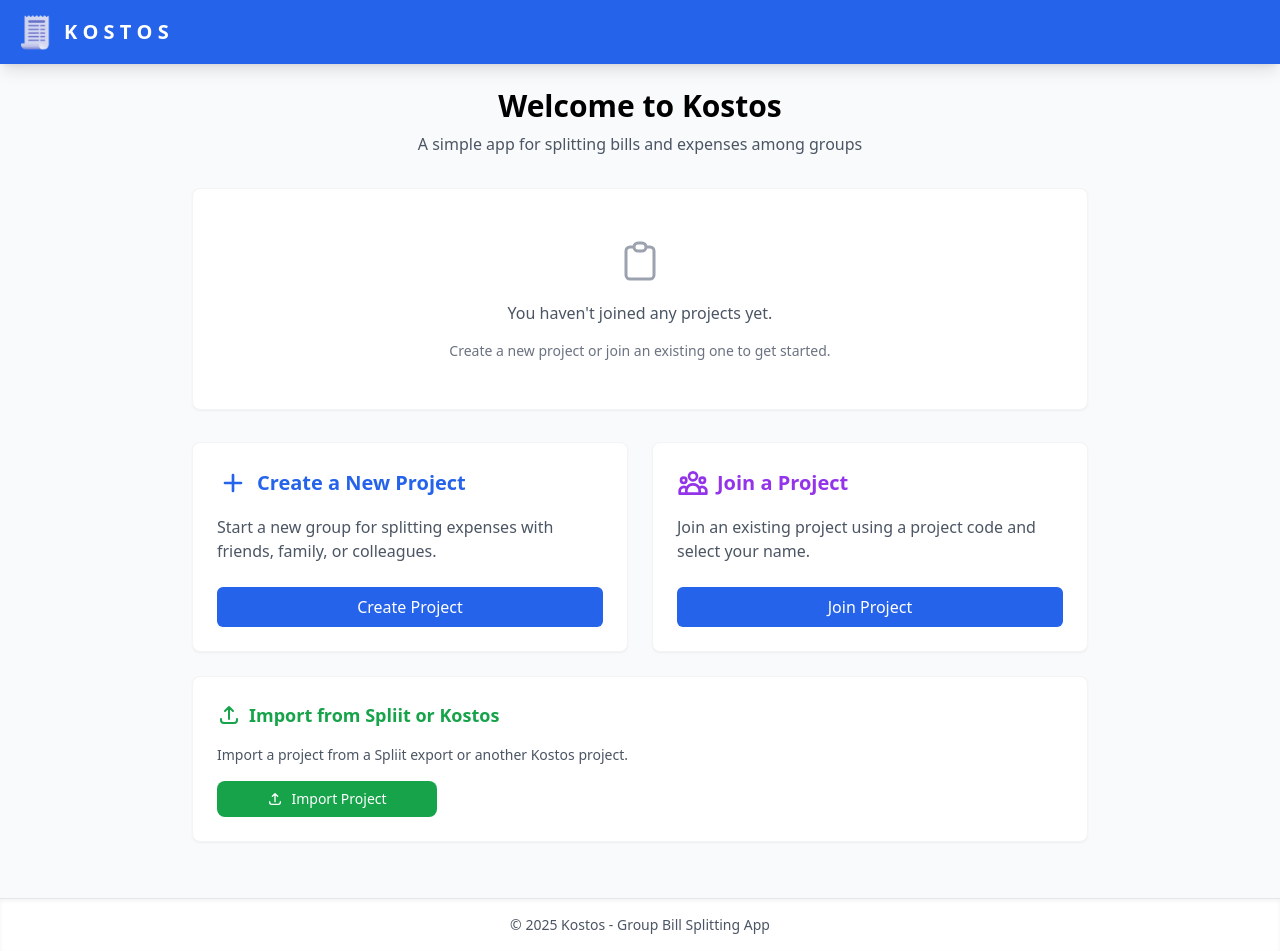
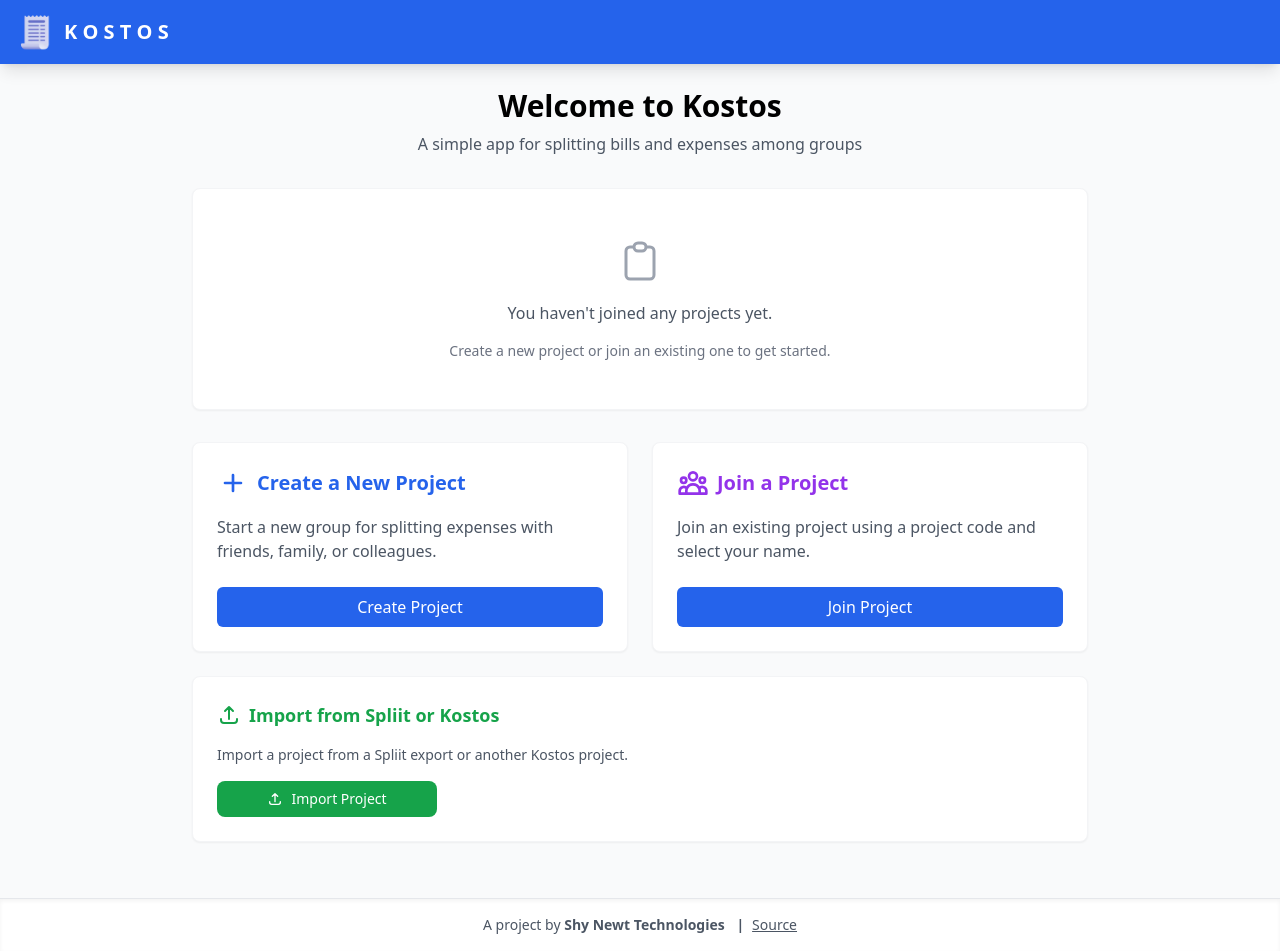
Before and after one commit to shynewt/kostos, a Next.js app: page / in a window 1280 px wide. Built offline with nearby package versions, Linux system fonts and the light colour scheme.

Commit message:
update foote

```diff
--- a/components/Layout.tsx
+++ b/components/Layout.tsx
@@ -59,7 +59,14 @@ const Layout: React.FC<LayoutProps> = ({ children, title }) => {
 
       <footer className="bg-white dark:bg-gray-800 py-4 border-t border-gray-200 dark:border-gray-700 shadow-inner">
         <div className="container mx-auto px-4 text-center text-gray-600 dark:text-gray-400 text-sm">
-          &copy; {new Date().getFullYear()} Kostos - Group Bill Splitting App
+          A project by{" "}
+          <a href="https://shynewt.com" target="_blank" className="font-bold">
+            Shy Newt Technologies
+          </a>{" "}
+          <span className="mx-2 font-bold">|</span>
+          <a className="underline" href="https://github.com/shynewt/kostos?ref=kostos" target="_blank">
+            Source
+          </a>
         </div>
       </footer>
     </div>
```
